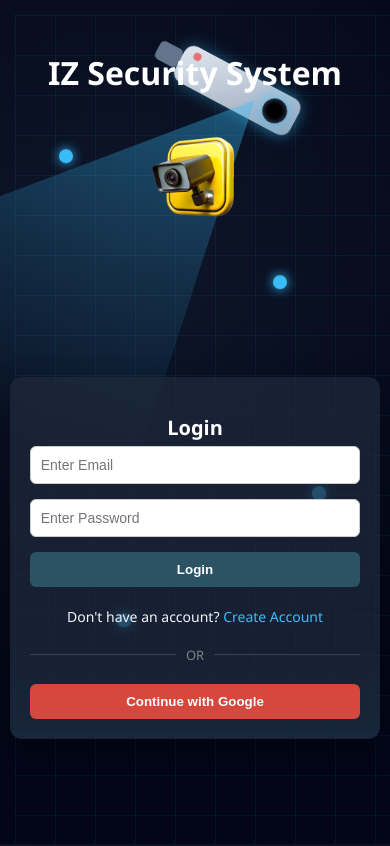
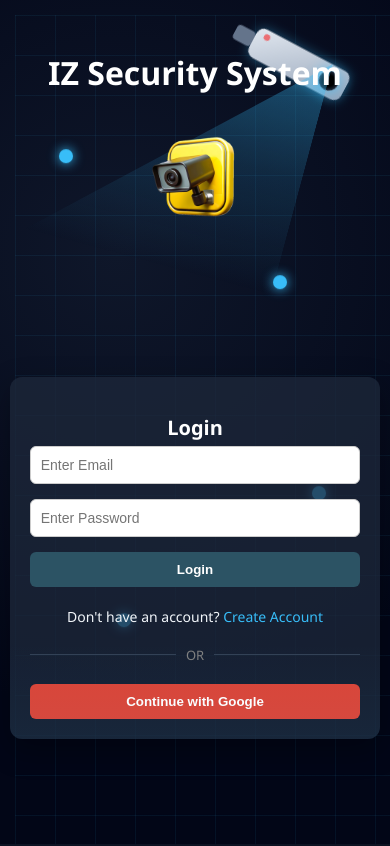
Before and after one commit to NehanShaikh/IZ_shop, a React (Create React App) app in the folder iz-security-frontend/: page /login in a window 390 px wide. Shown: the top 846 px of the page. Built offline with nearby package versions, Linux system fonts and the light colour scheme.

Commit message:
first commit

```diff
--- a/iz-security-frontend/src/App.css
+++ b/iz-security-frontend/src/App.css
@@ -1449,3 +1449,24 @@ html, body {
   animation: beamPulse 3s ease-in-out infinite;
   pointer-events: none;
 }
+
+
+/* ================= MOBILE CCTV FIX ================= */
+@media (max-width: 768px) {
+
+  .cctv-wrapper {
+    top: 20px;
+    right: 20px;
+    transform: scale(0.8);   /* smaller camera */
+  }
+
+  .camera-beam {
+    top: 50px;
+    right: 30px;
+
+    width: 320px;
+    height: 300px;
+
+    transform: rotate(15deg);  /* slight adjust */
+  }
+}
```
